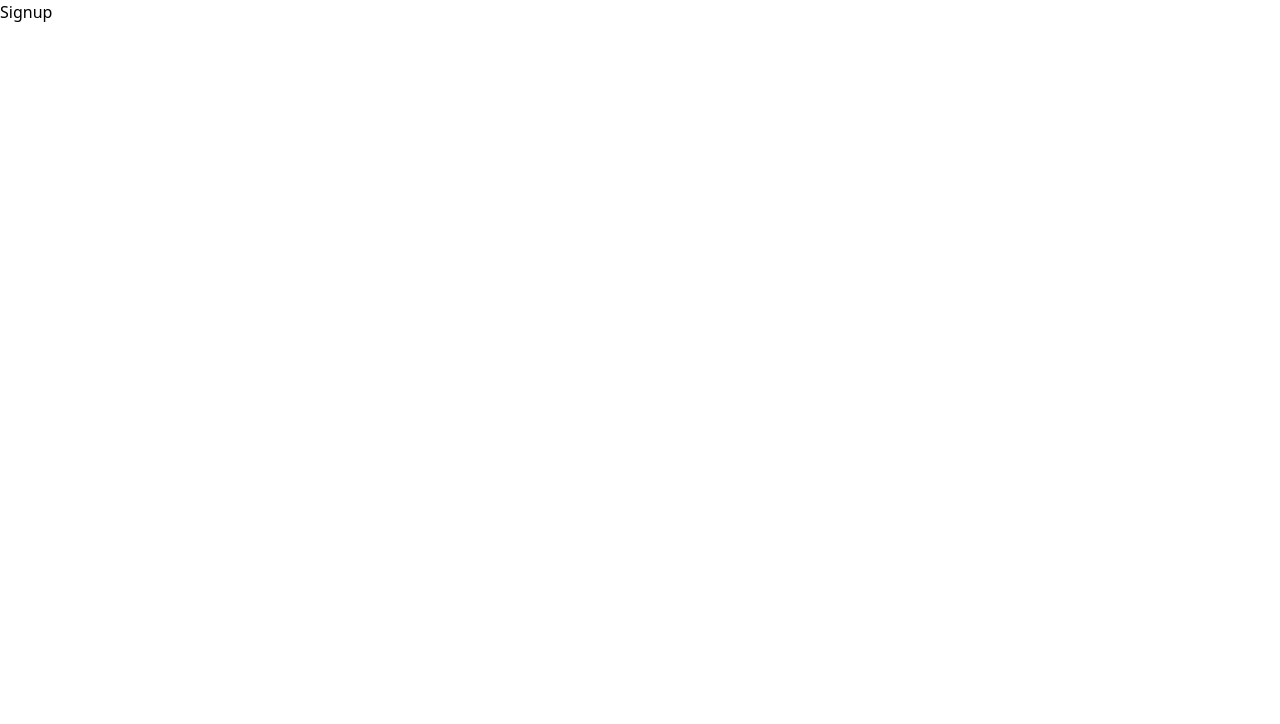
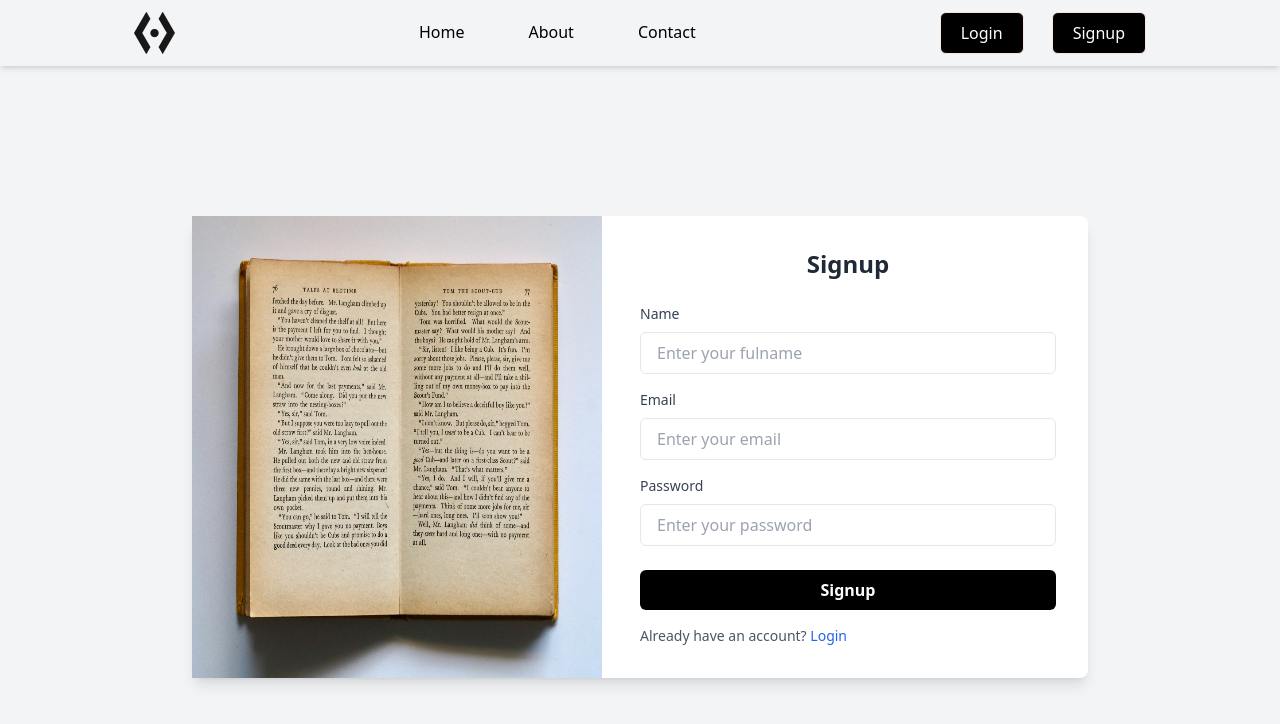
Before and after one commit to Dinesh10731j/BookNest, a Next.js app: page /signup in a window 1280 px wide. Shown: the top 724 px of the page. Built offline with nearby package versions, Linux system fonts and the light colour scheme.

Commit message:
signup page completed

```diff
--- a/src/app/(landingpage)/contact/page.tsx
+++ b/src/app/(landingpage)/contact/page.tsx
@@ -3,7 +3,7 @@ import React from 'react';
 import Image from 'next/image';
 import bookImage from '../../../assets/book.jpg';
 import {useForm,SubmitHandler} from "react-hook-form"
-import { contactType } from '../../../../types/conactType';
+import { contactType } from '../../../../types/Type';
 import Header from '@/components/Header';
 
 const Contact: React.FC = () => {
--- a/src/app/(registration)/login/page.tsx
+++ b/src/app/(registration)/login/page.tsx
@@ -4,7 +4,7 @@ import Header from '@/components/Header';
 import bookImage from "../../../assets/book.jpg";
 import Image from 'next/image';
 import {useForm,SubmitHandler} from "react-hook-form";
-import { loginType } from '../../../../types/conactType';
+import { loginType } from '../../../../types/Type';
 
 const Login = () => {
 
--- a/src/app/(registration)/signup/page.tsx
+++ b/src/app/(registration)/signup/page.tsx
@@ -1,9 +1,102 @@
-import React from 'react'
+'use client'
+import React from 'react';
+import Header from '@/components/Header';
+import bookImage from "../../../assets/book.jpg";
+import Image from 'next/image';
+import {useForm,SubmitHandler} from "react-hook-form";
+import { signupType} from '../../../../types/Type';
 
 const Signup = () => {
+
+
+
+
+  const {register,formState:{errors},reset,handleSubmit} = useForm<signupType>();
+
+
+  const onSignup:SubmitHandler<signupType> = (data)=>{
+    console.log(data);
+
+    reset();
+
+  }
   return (
-    <div>Signup</div>
-  )
-}
+    <div className="flex gap-7 flex-col min-h-screen bg-gray-100">
+      <Header />
 
-export default Signup
+      <div className="flex items-center justify-center flex-1">
+        <div className="flex flex-col md:flex-row w-full max-w-4xl bg-white rounded-lg shadow-lg">
+
+          <div className="hidden md:flex md:flex-1  rounded-l-lg">
+            <Image src={bookImage} alt='bookImage' height={400} width={410}/>
+
+          </div>
+
+          {/* Login Form Section */}
+          <div className="flex-1 p-8">
+            <h2 className="mb-6 text-2xl font-bold text-center text-gray-800">Signup</h2>
+
+            <form onSubmit={handleSubmit(onSignup)}>
+
+            <div className="mb-4">
+                <label htmlFor="email" className="block mb-2 text-sm font-medium text-gray-700">Name</label>
+                <input
+                  type="text"
+
+                  className="w-full px-4 py-2 border rounded-md focus:outline-none focus:ring focus:ring-blue-300"
+                  placeholder="Enter your fulname"
+                  {...register('name',{required:'Name  is required'})}
+                />
+
+                {errors.name && <p className='text-red-700 text-sm '>{errors.name?.message}</p>}
+              </div>
+
+              <div className="mb-4">
+                <label htmlFor="email" className="block mb-2 text-sm font-medium text-gray-700">Email</label>
+                <input
+                  type="email"
+
+                  className="w-full px-4 py-2 border rounded-md focus:outline-none focus:ring focus:ring-blue-300"
+                  placeholder="Enter your email"
+                  {...register('email',{required:'E-mail is required'})}
+                />
+
+                {errors.email && <p className='text-red-700 text-sm '>{errors.email?.message}</p>}
+              </div>
+
+              <div className="mb-6">
+                <label htmlFor="password" className="block mb-2 text-sm font-medium text-gray-700">Password</label>
+                <input
+                  type="password"
+
+
+                  className="w-full px-4 py-2 border rounded-md focus:outline-none focus:ring focus:ring-blue-300"
+                  placeholder="Enter your password"
+                  {...register('password',{required:'Password is required'})}
+                />
+                 {errors.password && <p className='text-red-700 text-sm'>{errors.email?.message}</p>}
+              </div>
+
+
+              <button
+                type="submit"
+                className="w-full py-2 font-semibold text-white bg-black rounded-md hover:bg-gray-900 focus:outline-none focus:ring focus:ring-blue-300"
+              >
+                Signup
+              </button>
+            </form>
+
+            <div className="flex justify-between items-center mt-4">
+              <p className="text-sm text-gray-600">
+                Already have an account? <a href="/login" className="text-blue-600 hover:underline">Login</a>
+              </p>
+
+            </div>
+          </div>
+        </div>
+      </div>
+    </div>
+  );
+};
+
+export default Signup;
```
Also changed, not shown: types/Type.ts (renamed from types/conactType.ts, +8 -0 lines).
